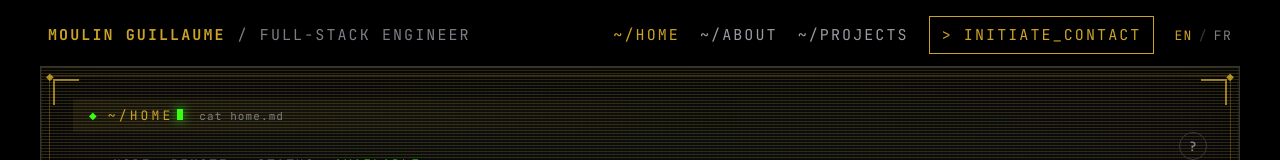
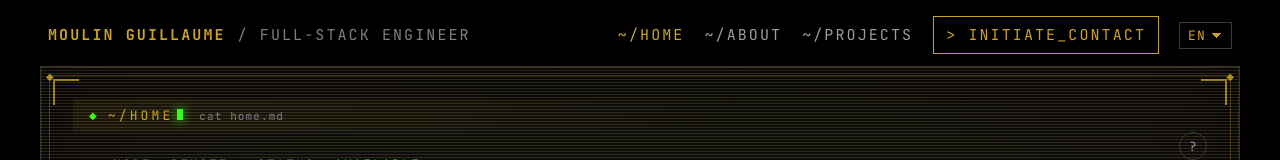
Before and after one commit to Sladeck/portfolio, a Next.js app: page / in a window 1280 px wide. Shown: the top 160 px of the page. Built offline with nearby package versions, Linux system fonts and the light colour scheme.

Commit message:
[UPDATE] language switcher, roll back to simple dropdown

```diff
--- a/src/app/components/language-switcher.css
+++ b/src/app/components/language-switcher.css
@@ -1,32 +1,35 @@
 .lang-switch {
-	display: flex;
-	align-items: center;
-	gap: 6px;
+	appearance: none;
+	background: transparent;
+	border: 1px solid var(--gt-iron);
+	padding: 4px 24px 4px 8px;
+	font: inherit;
 	font-size: 13px;
 	letter-spacing: 0.1em;
+	color: var(--gt-gold);
+	cursor: pointer;
+	transition: border-color 0.15s ease;
 
-	.lang-switch-divider {
-		color: var(--gt-iron);
+	/* Custom chevron, since appearance: none drops the native one. */
+	background-image: linear-gradient(45deg, transparent 50%, var(--gt-gold) 50%),
+		linear-gradient(135deg, var(--gt-gold) 50%, transparent 50%);
+	background-position: calc(100% - 14px) center, calc(100% - 9px) center;
+	background-size: 5px 5px, 5px 5px;
+	background-repeat: no-repeat;
+
+	@media (hover: hover) {
+		&:hover {
+			border-color: var(--gt-gold);
+		}
 	}
 
-	.lang-switch-option {
-		background: none;
-		border: none;
-		padding: 0;
-		font: inherit;
-		letter-spacing: inherit;
-		text-transform: inherit;
-		color: var(--gt-text-dim);
-		cursor: pointer;
-		transition: color 0.15s ease;
+	&:focus-visible {
+		outline: 1px solid var(--gt-gold);
+		outline-offset: 2px;
+	}
 
-		&:hover {
-			color: var(--gt-text);
-		}
-
-		&.lang-switch-option--active {
-			color: var(--gt-gold);
-			cursor: default;
-		}
+	option {
+		background: var(--gt-bg);
+		color: var(--gt-gold);
 	}
 }
--- a/src/app/components/language-switcher.tsx
+++ b/src/app/components/language-switcher.tsx
@@ -2,7 +2,6 @@
 
 import "./language-switcher.css";
 import { usePathname, useRouter } from "next/navigation";
-import { useTranslations } from "../hooks/useTranslations";
 import { useLocale } from "../hooks/useLocale";
 import { stripLocalePrefix, withLocalePrefix, type Locale } from "../i18n/locale";
 
@@ -10,7 +9,11 @@ const LOCALE_COOKIE = "locale";
 // A year: this records an explicit choice, not a one-off session guess.
 const COOKIE_MAX_AGE = 60 * 60 * 24 * 365;
 
-// EN/FR toggle, always showing both options regardless of the current
+function isLocale(value: string): value is Locale {
+	return value === "en" || value === "fr";
+}
+
+// EN/FR dropdown, always showing both options regardless of the current
 // locale: a visitor auto-landed on the French version via browser
 // detection can still switch to English, and vice versa. The choice is
 // persisted in a cookie so the proxy's Accept-Language redirect on "/"
@@ -19,7 +22,6 @@ export default function LanguageSwitcher() {
 	const pathname = usePathname();
 	const router = useRouter();
 	const locale = useLocale();
-	const dict = useTranslations();
 
 	function switchTo(target: Locale) {
 		if (target === locale) return;
@@ -28,34 +30,17 @@ export default function LanguageSwitcher() {
 	}
 
 	return (
-		<div className="lang-switch" role="group" aria-label="Language">
-			<button
-				type="button"
-				className={
-					locale === "en"
-						? "lang-switch-option lang-switch-option--active"
-						: "lang-switch-option"
-				}
-				aria-current={locale === "en" ? "true" : undefined}
-				onClick={() => switchTo("en")}
-			>
-				{dict.langSwitch.english}
-			</button>
-			<span className="lang-switch-divider" aria-hidden="true">
-				/
-			</span>
-			<button
-				type="button"
-				className={
-					locale === "fr"
-						? "lang-switch-option lang-switch-option--active"
-						: "lang-switch-option"
-				}
-				aria-current={locale === "fr" ? "true" : undefined}
-				onClick={() => switchTo("fr")}
-			>
-				{dict.langSwitch.french}
-			</button>
-		</div>
+		<select
+			className="lang-switch"
+			value={locale}
+			onChange={(event) => {
+				const { value } = event.target;
+				if (isLocale(value)) switchTo(value);
+			}}
+			aria-label="Language"
+		>
+			<option value="en">EN</option>
+			<option value="fr">FR</option>
+		</select>
 	);
 }
```
